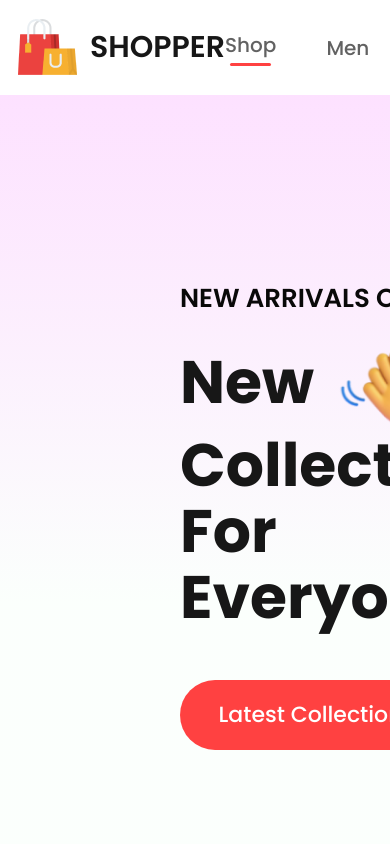
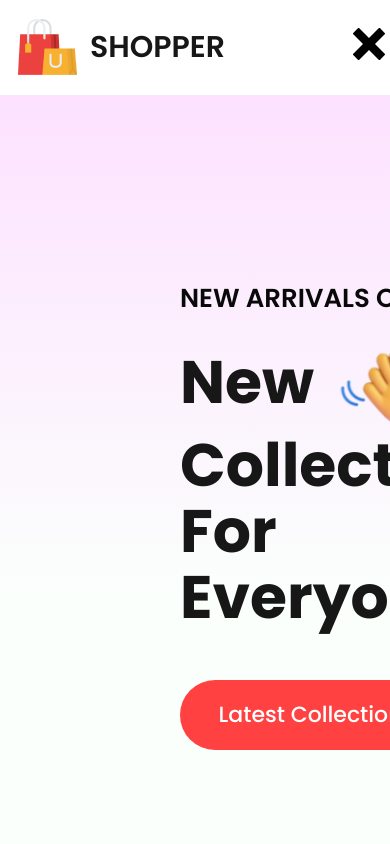
Before and after one commit to Murtuza-Ahmed/react-paractice-tutorial, a React (Vite) app in the folder react-ecommerce-tutorial/: page / in a window 390 px wide. Shown: the top 844 px of the page. Built offline with nearby package versions, Linux system fonts and the light colour scheme.

Commit message:
responsive paractice

```diff
--- a/react-ecommerce-tutorial/package.json
+++ b/react-ecommerce-tutorial/package.json
@@ -12,6 +12,7 @@
   "dependencies": {
     "react": "^18.2.0",
     "react-dom": "^18.2.0",
+    "react-icons": "^5.1.0",
     "react-router-dom": "^6.22.3"
   },
   "devDependencies": {
--- a/react-ecommerce-tutorial/src/components/Navbar/Navbar.jsx
+++ b/react-ecommerce-tutorial/src/components/Navbar/Navbar.jsx
@@ -5,17 +5,21 @@ import cartIcon from "../../assets/image/cart_icon.png";
 import { useState } from "react";
 import { Link } from "react-router-dom";
 import { ShopContext } from "../../context/ShopContext";
+import { FaBars } from "react-icons/fa6";
+import { ImCross } from "react-icons/im";
 
 const Navbar = () => {
   const [menu, setMenu] = useState("shop");
+  const [navMenu, setNavMenu] = useState(false);
   const { getTotalCartItems } = useContext(ShopContext);
   return (
+    <div>
       <div className={styles.navbar}>
         <div className={styles.navLogo}>
           <img src={logo} alt="Shopping-Beg-Icon" />
           <p>SHOPPER</p>
         </div>
-      <ul className={styles.navMenu}>
+        <ul className={`${styles.navMenu} ${navMenu && styles.menu}`}>
           <li onClick={() => setMenu("shop")}>
             <Link to="/">Shop</Link> {menu === "shop" ? <hr /> : ""}
           </li>
@@ -29,7 +33,7 @@ const Navbar = () => {
             <Link to="/kids">Kids</Link> {menu === "kid" ? <hr /> : ""}
           </li>
         </ul>
-      <div className={styles.navLoginCart}>
+        <div className={`${styles.navLoginCart} ${styles.navMenu}`}>
           <Link to="/login">
             <button>Login</button>
           </Link>
@@ -38,6 +42,19 @@ const Navbar = () => {
           </Link>
           <div className={styles.navCartCount}>{getTotalCartItems()}</div>
         </div>
+        <div className={styles.ResponsiveIcon}>
+          <div className={`${styles.Responsive} ${styles.Bars}`}>
+            {navMenu ? (
+              <FaBars onClick={() => setNavMenu(!navMenu)} />
+            ) : (
+              <ImCross onClick={() => setNavMenu(!navMenu)} />
+            )}
+          </div>
+          {/* <div className={`${styles.Responsive} ${styles.Cross}`}>
+            <ImCross />
+          </div> */}
+        </div>
+      </div>
     </div>
   );
 };
--- a/react-ecommerce-tutorial/src/components/Navbar/navbar.module.css
+++ b/react-ecommerce-tutorial/src/components/Navbar/navbar.module.css
@@ -86,3 +86,44 @@
     font-size: 14px;
     font-weight: 600;
 }
+
+.ResponsiveIcon {
+    display: flex;
+    justify-content: center;
+    align-items: center;
+    gap: 10px;
+    font-size: 2rem;
+    display: none;
+}
+
+@media only screen and (max-width:768px) {
+    .navbar {
+        flex-direction: column;
+    }
+
+    .navMenu {
+        flex-direction: column;
+        justify-content: flex-start;
+        align-items: flex-start;
+        margin: 10px 20px;
+        gap: 10px;
+        display: none;
+    }
+
+    .menu {
+        display: block;
+    }
+
+    .ResponsiveIcon {
+        display: block;
+        position: absolute;
+        top: 10px;
+        right: -10px;
+        display: flex;
+        margin: 15px;
+    }
+
+    /* .Cross {
+        display: none;
+    } */
+}
```
Also changed, not shown: 1 other file (tests, documents, lock files or other folders). Lines whose indentation alone changed are shown as unchanged.
